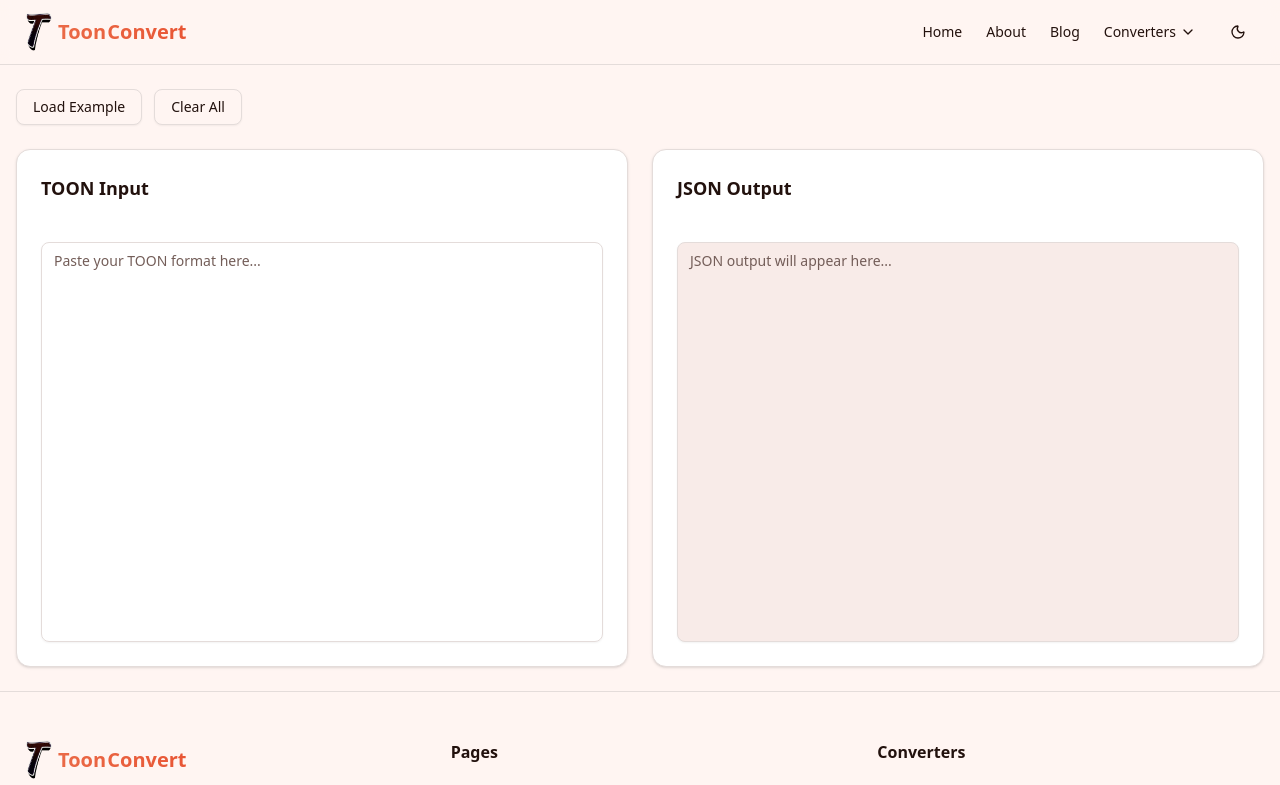
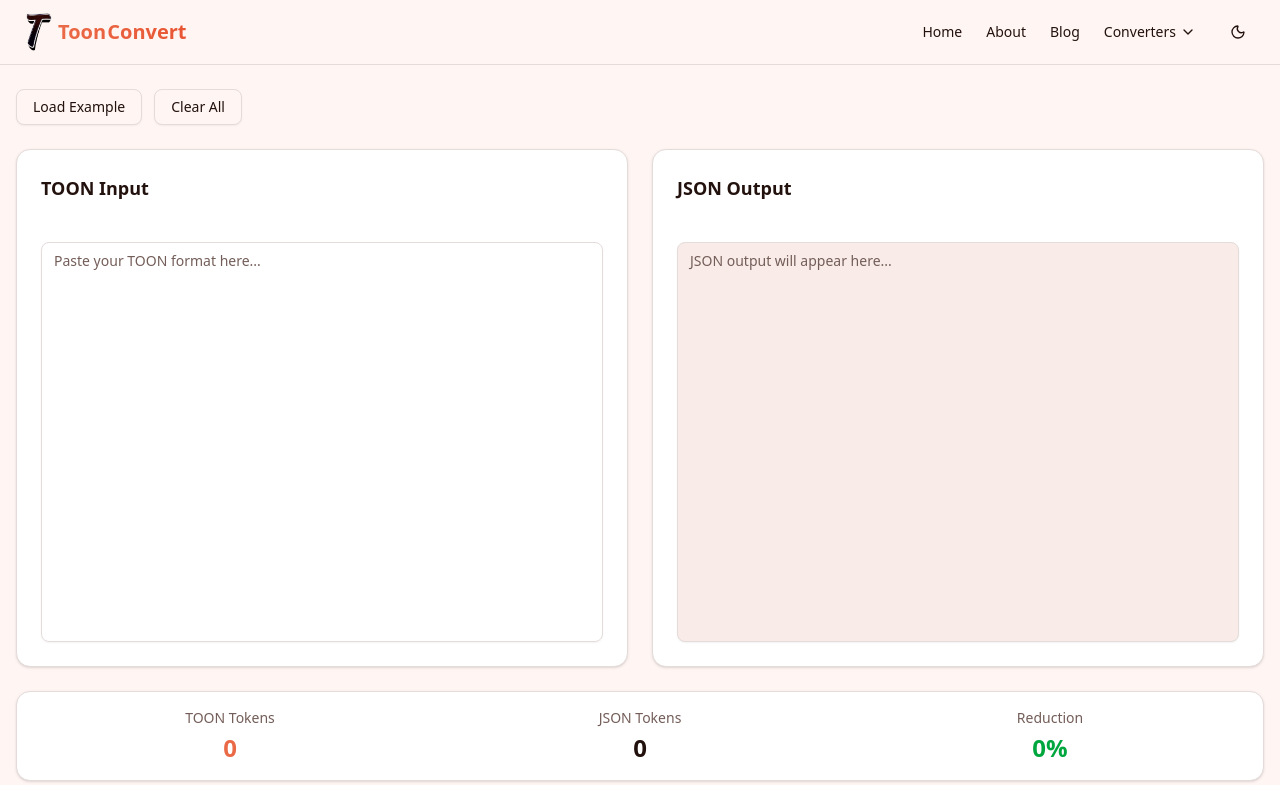
Before and after one commit to AhanafTahmid/ToonConvert, a Next.js app: page /toon-to-json in a window 1280 px wide. Shown: the top 785 px of the page. Built offline with nearby package versions, Linux system fonts and the light colour scheme.

Commit message:
Fixed toon to json convert bugs

```diff
--- a/src/app/toon-to-json/page.tsx
+++ b/src/app/toon-to-json/page.tsx
@@ -5,7 +5,7 @@ import { Copy, Download, Check } from 'lucide-react';
 import { Button } from '@/components/ui/button';
 import { Card } from '@/components/ui/card';
 import { CodeEditor } from '@/components/CodeEditor';
-import { toonToJson } from '@/lib/toon-converter';
+import { toonToJson, calculateTokenSavings } from '@/lib/toon-converter';
 import { useCopyToClipboard } from '@/hooks/useCopyToClipboard';
 import { useAutoSave, loadFromStorage, clearStorage } from '@/hooks/useAutoSave';
 
@@ -20,6 +20,12 @@ export default function ToonToJsonPage() {
   const [toonInput, setToonInput] = useState('');
   const [jsonOutput, setJsonOutput] = useState('');
   const [error, setError] = useState('');
+  const [stats, setStats] = useState({
+    toonTokens: 0,
+    jsonTokens: 0,
+    savedTokens: 0,
+    savedPercentage: 0,
+  });
   const { isCopied, copyToClipboard } = useCopyToClipboard();
 
   // Load saved input on mount
@@ -37,6 +43,7 @@ export default function ToonToJsonPage() {
     if (!toonInput.trim()) {
       setJsonOutput('');
       setError('');
+      setStats({ toonTokens: 0, jsonTokens: 0, savedTokens: 0, savedPercentage: 0 });
       return;
     }
 
@@ -45,9 +52,20 @@ export default function ToonToJsonPage() {
       const formatted = JSON.stringify(parsed, null, 2);
       setJsonOutput(formatted);
       setError('');
+
+      // Calculate token savings (reversed: TOON input -> JSON output)
+      const tokenStats = calculateTokenSavings(formatted, toonInput);
+      // Swap the values since we're going from TOON to JSON
+      setStats({
+        toonTokens: tokenStats.toonTokens,
+        jsonTokens: tokenStats.jsonTokens,
+        savedTokens: tokenStats.savedTokens,
+        savedPercentage: tokenStats.savedPercentage,
+      });
     } catch (err) {
       setError(err instanceof Error ? err.message : 'Invalid TOON format');
       setJsonOutput('');
+      setStats({ toonTokens: 0, jsonTokens: 0, savedTokens: 0, savedPercentage: 0 });
     }
   }, [toonInput]);
 
@@ -59,6 +77,7 @@ export default function ToonToJsonPage() {
     setToonInput('');
     setJsonOutput('');
     setError('');
+    setStats({ toonTokens: 0, jsonTokens: 0, savedTokens: 0, savedPercentage: 0 });
     clearStorage(STORAGE_KEY);
   };
 
@@ -142,6 +161,28 @@ export default function ToonToJsonPage() {
           />
         </Card>
       </div>
+
+      {/* Stats Bar */}
+      <Card className="p-4 mt-6">
+        <div className="grid grid-cols-3 gap-4 text-center">
+          <div>
+            <div className="text-sm text-muted-foreground mb-1">TOON Tokens</div>
+            <div className="text-2xl font-bold text-[#EA6A47] dark:text-[#EA6A47]">
+              {stats.toonTokens}
+            </div>
+          </div>
+          <div>
+            <div className="text-sm text-muted-foreground mb-1">JSON Tokens</div>
+            <div className="text-2xl font-bold">{stats.jsonTokens}</div>
+          </div>
+          <div>
+            <div className="text-sm text-muted-foreground mb-1">Reduction</div>
+            <div className="text-2xl font-bold text-green-600 dark:text-green-400">
+              {stats.savedPercentage}%
+            </div>
+          </div>
+        </div>
+      </Card>
     </div>
   );
 }
--- a/src/lib/toon-converter.ts
+++ b/src/lib/toon-converter.ts
@@ -88,17 +88,22 @@ function parseRootArray(lines: string[]): any[] {
     const line = lines[i];
     const trimmedData = line.trim();
 
+    // Skip empty lines
     if (!trimmedData) continue;
 
-    const values = trimmedData.split(delimiter);
-    const item: any = {};
+    const values = trimmedData.split(delimiter).map(v => v.trim());
 
-    fieldNames.forEach((fieldName, index) => {
-      const value = values[index]?.trim();
-      item[fieldName] = parseValue(value);
-    });
+    // Only process if we have values
+    if (values.length > 0 && values[0] !== '') {
+      const item: any = {};
 
-    arrayItems.push(item);
+      fieldNames.forEach((fieldName, index) => {
+        const value = values[index];
+        item[fieldName] = parseValue(value || '');
+      });
+
+      arrayItems.push(item);
+    }
   }
 
   return arrayItems;
@@ -240,7 +245,7 @@ function parseToonLines(lines: string[], startIndex: number): { value: any; endI
     const tabularMatch = line.match(/^(\s*)(\w+)(?:\[(\d+)\])?\{([^}]+)\}([|,\t])?:/);
     if (tabularMatch) {
       const key = tabularMatch[2];
-      const fieldNames = tabularMatch[4].split(',');
+      const fieldNames = tabularMatch[4].split(',').map(f => f.trim());
       const delimiter = tabularMatch[5] === '|' ? '|' : tabularMatch[5] === '\t' ? '\t' : ',';
 
       const arrayItems: any[] = [];
@@ -249,18 +254,28 @@ function parseToonLines(lines: string[], startIndex: number): { value: any; endI
       // Parse data rows
       while (i < lines.length) {
         const dataLine = lines[i];
+        const trimmedData = dataLine.trim();
+
+        // Stop if we hit an empty line or a line that looks like a new key
+        if (!trimmedData) {
+          i++;
+          continue;
+        }
+
         const dataIndent = dataLine.length - dataLine.trimStart().length;
 
-        if (dataIndent <= currentIndent) break;
+        // Stop if we hit a line at the same or lower indentation level that contains a colon (new key)
+        if (dataIndent <= currentIndent && dataLine.includes(':')) break;
 
-        const trimmedData = dataLine.trim();
-        if (trimmedData) {
-          const values = trimmedData.split(delimiter);
+        const values = trimmedData.split(delimiter).map(v => v.trim());
+
+        // Only process if we have the right number of values
+        if (values.length > 0) {
           const item: any = {};
 
           fieldNames.forEach((fieldName, index) => {
-            const value = values[index]?.trim();
-            item[fieldName] = parseValue(value);
+            const value = values[index];
+            item[fieldName] = parseValue(value || '');
           });
 
           arrayItems.push(item);
```
